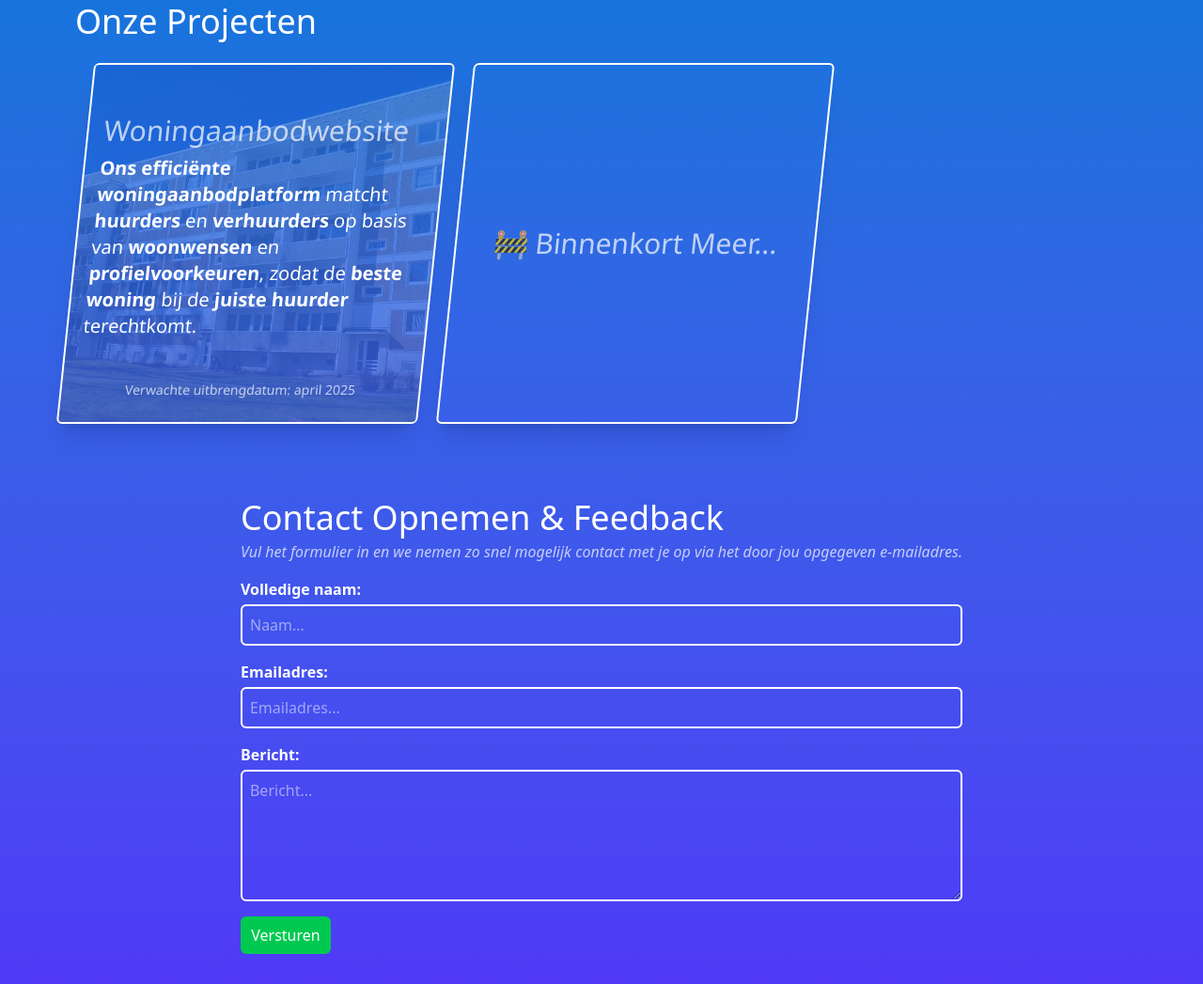
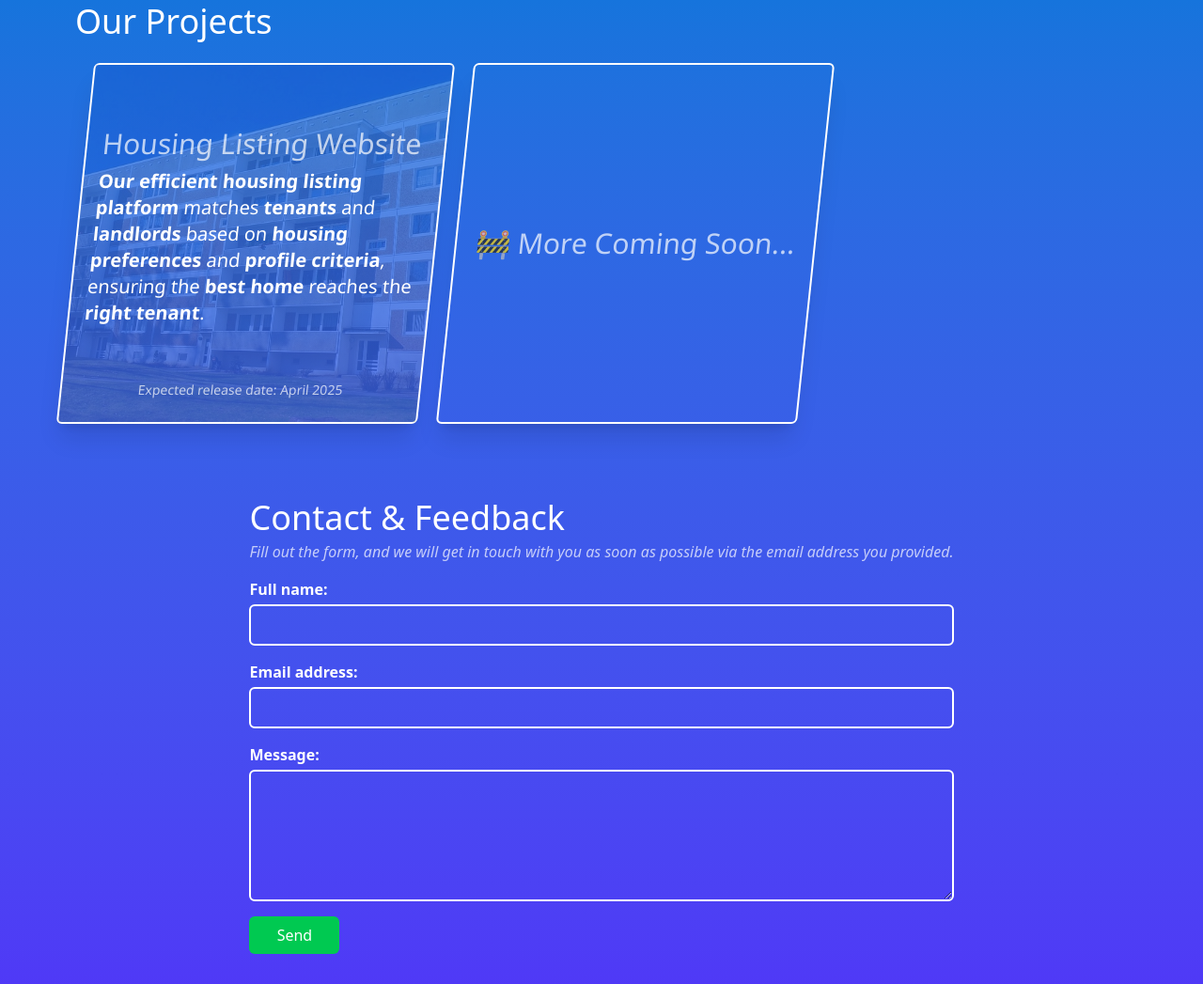
Before and after one commit to locktreedev/locktreedev, a plain HTML site: page index.html in a window 1280 px wide. Shown: the part 405-1452 px from the top of the page at 94% size. Drawn offline with nearby package versions, Linux system fonts and the light colour scheme.

Commit message:
Translations.

```diff
--- /dev/null
+++ b/assets/js/translations.js
@@ -0,0 +1,83 @@
+const setLocale = () => {
+    let userLocale = new Intl.DateTimeFormat().resolvedOptions().locale;
+
+    if(!userLocale.startsWith('nl')) {
+        userLocale = 'eng';
+    }
+
+    localStorage.setItem('locale', userLocale);
+
+    return userLocale;
+};
+
+const toggleLocale = () => {
+    locale = locale === 'eng' ? 'nl' : 'eng';
+    localStorage.setItem('locale', locale);
+};
+
+const translate = (initialCall = false) => {
+    if(!initialCall) {
+        toggleLocale();
+    }
+
+    document.querySelectorAll('[data-translate-key]').forEach(element => {
+        element.innerHTML = translations[locale][element.dataset.translateKey];
+    });
+};
+
+let locale = localStorage.getItem('locale') ?? setLocale();
+
+const translations = {
+    nl: {
+        aboutTheCompany: 'over het bedrijf',
+        aboutTheCompanyDescription: `<b>LocktreeDev</b> is een <b>eenmanszaak</b> opgericht door <b>Edwin Asselman (Slotboom)</b>
+        en richt zich op het ontwikkelen van <b>websites</b> die bestaande <b>producten en processen verbeteren</b>.
+        Het begon in <b>2021</b> als een <b>concept</b>, onder de naam <b>Locktree JavaScript</b>, waarbij het eerste
+        <b>product</b> werd ontwikkeld: een oplossing om <b>standaard JavaScript-alerts aan te passen</b>.
+        Pas in <b>september van 2024</b> is <b>LocktreeDev</b> officieel van start gegaan, tegelijkertijd met de
+        ontwikkeling van onze <b>woningaanbodwebsite</b>, die later dit jaar wordt gelanceerd.
+        Met een solide achtergrond in <b>softwareontwikkeling</b> - inclusief een <b>afgeronde opleiding</b> en
+        <b>diploma</b> behaald in <b>2024</b> - combineert <b>Edwin</b> technische <b>expertise</b>
+        met een passie voor <b>innovatie</b>.`,
+        ourProjects: 'onze projecten',
+        firstProjectTitle: 'woningaanbodwebsite',
+        firstProjectDescription: `<b>Ons efficiënte woningaanbodplatform</b> matcht <b>huurders</b> en <b>verhuurders</b>
+        op basis van <b>woonwensen</b> en <b>profielvoorkeuren</b>, zodat de <b>beste woning</b> bij de
+        <b>juiste huurder</b> terechtkomt.`,
+        firstProjectReleaseDate: 'Verwachte uitbrengdatum: april 2025',
+        moreComingSoon: '🚧 binnenkort meer...',
+        contactAndFeedback: 'contact opnemen & feedback',
+        contactAndFeedbackDescription: 'Vul het formulier in en we nemen zo snel mogelijk contact met je op via het door jou opgegeven e-mailadres.',
+        contactAndFeedbackName: 'Volledige naam:',
+        contactAndFeedbackEmail: 'Emailadres:',
+        contactAndFeedbackMessage: 'Bericht:',
+        contactAndFeedbackSend: 'Versturen'
+    },
+    eng: {
+        aboutTheCompany: 'about the company',
+        aboutTheCompanyDescription: `<b>LocktreeDev</b> is a <b>sole proprietorship</b> founded by <b>Edwin Asselman (Slotboom)</b>
+        and focuses on developing <b>websites</b> that improve existing <b>products and processes</b>.
+        It started in <b>2021</b> as a <b>concept</b> under the name <b>Locktree JavaScript</b>,
+        where the first <b>product</b> was developed: a solution to <b>customize standard JavaScript alerts</b>.
+        It wasn't until <b>September 2024</b> that <b>LocktreeDev</b> officially launched, coinciding with the
+        development of our <b>housing listing website</b>, which will be released later this year.
+        With a solid background in <b>software development</b> - including a <b>completed education</b> and
+        <b>degree</b> obtained in <b>2024</b> - <b>Edwin</b> combines technical <b>expertise</b>
+        with a passion for <b>innovation</b>.`,
+        ourProjects: 'our projects',
+        firstProjectTitle: 'housing listing website',
+        firstProjectDescription: `<b>Our efficient housing listing platform</b> matches <b>tenants</b> and <b>landlords</b>
+        based on <b>housing preferences</b> and <b>profile criteria</b>, ensuring the <b>best home</b>
+        reaches the <b>right tenant</b>.`,
+        firstProjectReleaseDate: 'Expected release date: April 2025',
+        moreComingSoon: '🚧 more coming soon...',
+        contactAndFeedback: 'contact & feedback',
+        contactAndFeedbackDescription: 'Fill out the form, and we will get in touch with you as soon as possible via the email address you provided.',
+        contactAndFeedbackName: 'Full name:',
+        contactAndFeedbackEmail: 'Email address:',
+        contactAndFeedbackMessage: 'Message:',
+        contactAndFeedbackSend: 'Send'
+    }
+};
+
+translate(true);
--- a/index.html
+++ b/index.html
@@ -4,7 +4,8 @@
     <meta charset="UTF-8">
     <meta name="viewport" content="width=device-width, initial-scale=1.0">
     <script src="https://unpkg.com/@tailwindcss/browser@4"></script>
-    <script src="assets/js/script.js" defer></script>
+    <script src="assets/js/form.js" defer></script>
+    <script src="assets/js/translations.js" defer></script>
     <title>Document</title>
 </head>
 <body class="w-full bg-linear-to-b from-sky-600 to-indigo-600 bg-no-repeat">
@@ -15,9 +16,11 @@
 
             <!-- About the company. -->
             <div class="col-span-2 space-y-1">
-                <h2 id="over-het-bedrijf" class="text-4xl font-medium capitalize">over het bedrijf</h2>
+                <h2 id="over-het-bedrijf" data-translate-key="aboutTheCompany" class="text-4xl font-medium capitalize">
+                    over het bedrijf
+                </h2>
 
-                <p class="text-lg">
+                <p data-translate-key="aboutTheCompanyDescription" class="text-lg">
                     <b>LocktreeDev</b> is een <b>eenmanszaak</b> opgericht door <b>Edwin Asselman (Slotboom)</b>
                     en richt zich op het ontwikkelen van <b>websites</b> die bestaande <b>producten en processen verbeteren</b>.
                     Het begon in <b>2021</b> als een <b>concept</b>, onder de naam <b>Locktree JavaScript</b>, waarbij het eerste
@@ -35,21 +38,24 @@
 
             <!-- Our projects. -->
             <div class="col-span-3 space-y-6">
-                <h2 id="onze-projecten" class="text-4xl font-medium capitalize">onze projecten</h2>
+                <h2 id="onze-projecten" data-translate-key="ourProjects" class="text-4xl font-medium capitalize">
+                    onze projecten
+                </h2>
 
                 <div class="flex flex-wrap gap-5 text-center">
                     <div class="w-96 h 96 min-w-96 min-h-96 max-w-96 max-h-96 border-2 rounded-md shadow-xl flex flex-col
                         justify-center -skew-x-6 hover:scale-105 transition cursor-pointer hover:bg-gray-100/20 space-y-2 p-4
                         relative">
-                        <p class="text-3xl select-none capitalize opacity-70 text-left mt-auto z-10">woningaanbodwebsite</p>
+                        <p data-translate-key="firstProjectTitle"
+                            class="text-3xl select-none capitalize opacity-70 text-left mt-auto z-10">woningaanbodwebsite</p>
 
-                        <p class="text-xl text-left z-10">
+                        <p data-translate-key="firstProjectDescription" class="text-xl text-left z-10">
                             <b>Ons efficiënte woningaanbodplatform</b> matcht <b>huurders</b> en <b>verhuurders</b>
                             op basis van <b>woonwensen</b> en <b>profielvoorkeuren</b>, zodat de <b>beste woning</b> bij de
                             <b>juiste huurder</b> terechtkomt.
                         </p>
 
-                        <p class="text-sm select-none opacity-70 mt-auto z-10">
+                        <p data-translate-key="firstProjectReleaseDate" class="text-sm select-none opacity-70 mt-auto z-10">
                             Verwachte uitbrengdatum: april 2025
                         </p>
 
@@ -58,7 +64,7 @@
                     </div>
                     <div class="w-96 h 96 min-w-96 min-h-96 max-w-96 max-h-96 border-2 rounded-md shadow-xl flex flex-row items-center
                         justify-center -skew-x-6 hover:scale-105 transition cursor-pointer hover:bg-gray-100/20">
-                        <p class="text-3xl select-none capitalize opacity-70">
+                        <p data-translate-key="moreComingSoon" class="text-3xl select-none capitalize opacity-70">
                             🚧 binnenkort meer...
                         </p>
                     </div>
@@ -68,40 +74,43 @@
             <!-- Contact form. -->
             <form id="form" class="col-span-3 text-left flex flex-col space-y-4 mx-auto">
                 <div class="space-y-1">
-                    <h2 id="contact-opnemen-&-feedback" class="text-4xl font-medium capitalize">contact opnemen & feedback</h2>
+                    <h2 id="contact-opnemen-&-feedback" data-translate-key="contactAndFeedback"
+                        class="text-4xl font-medium capitalize">contact opnemen & feedback</h2>
 
-                    <p class="italic select-none opacity-70">
+                    <p data-translate-key="contactAndFeedbackDescription" class="italic select-none opacity-70">
                         Vul het formulier in en we nemen zo snel mogelijk contact met je op via het door jou opgegeven e-mailadres.
                     </p>
                 </div>
 
                 <div class="flex flex-col space-y-1">
-                    <label for="name" class="font-semibold">Volledige naam:</label>
-                    <input type="text" name="name" id="name" placeholder="Naam..." spellcheck="false" autocomplete="off"
+                    <label for="name" data-translate-key="contactAndFeedbackName" class="font-semibold">Volledige naam:</label>
+                    <input type="text" name="name" id="name" spellcheck="false" autocomplete="off"
                         class="border-2 p-2 w-full rounded-md selection:bg-cyan-400/80
                         selection:text-white outline-none active:outline-cyan-500 focus:outline-cyan-500
                         -outline-offset-4 outline-double" required="true" />
                 </div>
 
                 <div class="flex flex-col space-y-1">
-                    <label for="email" class="font-semibold">Emailadres:</label>
-                    <input type="email" name="email" id="email" placeholder="Emailadres..." spellcheck="false" autocomplete="off"
+                    <label for="email" data-translate-key="contactAndFeedbackEmail" class="font-semibold">Emailadres:</label>
+                    <input type="email" name="email" id="email" spellcheck="false" autocomplete="off"
                         class="border-2 p-2 w-full rounded-md selection:bg-cyan-400/80
                         selection:text-white outline-none active:outline-cyan-500 focus:outline-cyan-500
                         -outline-offset-4 outline-double" required="true" />
                 </div>
 
                 <div class="flex flex-col space-y-1">
-                    <label for="message" class="font-semibold">Bericht:</label>
-                    <textarea name="message" id="message" rows="5" placeholder="Bericht..." spellcheck="false" autocomplete="off"
+                    <label for="message" data-translate-key="contactAndFeedbackMessage" class="font-semibold">Bericht:</label>
+                    <textarea name="message" id="message" rows="5" spellcheck="false" autocomplete="off"
                         class="border-2 p-2 w-full rounded-md selection:bg-cyan-400/80
                         selection:text-white outline-none active:outline-cyan-500 focus:outline-cyan-500
                         -outline-offset-4 outline-double" required="true"></textarea>
                 </div>
 
-                <button type="submit" class="p-2 w-24 rounded-md selection:bg-cyan-400/80
-                    selection:text-white outline-none bg-green-500 hover:bg-green-400 cursor-pointer
-                    -outline-offset-4 outline-double">Versturen</button>
+                <button type="submit" data-translate-key="contactAndFeedbackSend"
+                    class="p-2 w-24 rounded-md selection:bg-cyan-400/80 selection:text-white outline-none
+                    bg-green-500 hover:bg-green-400 cursor-pointer -outline-offset-4 outline-double">
+                    Versturen
+                </button>
             </form>
         </div>
     </main>
```
Also changed, not shown: assets/js/form.js (renamed from assets/js/script.js).
